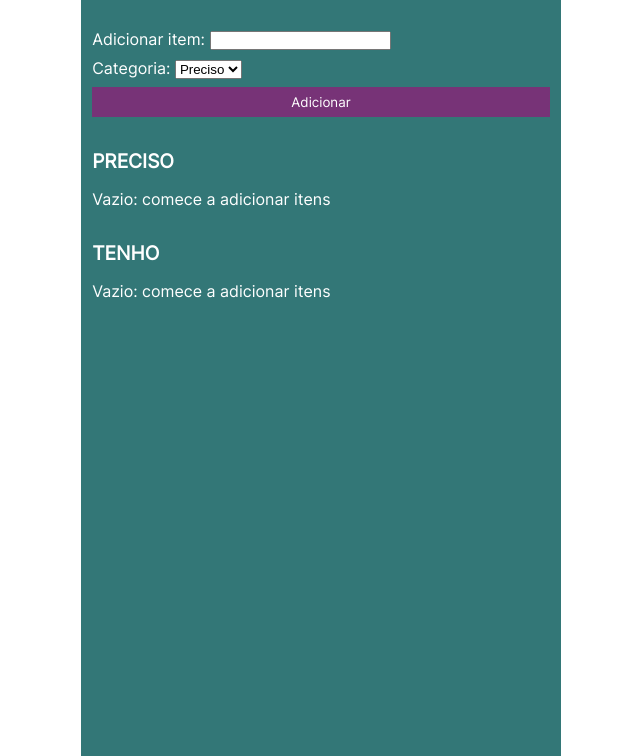
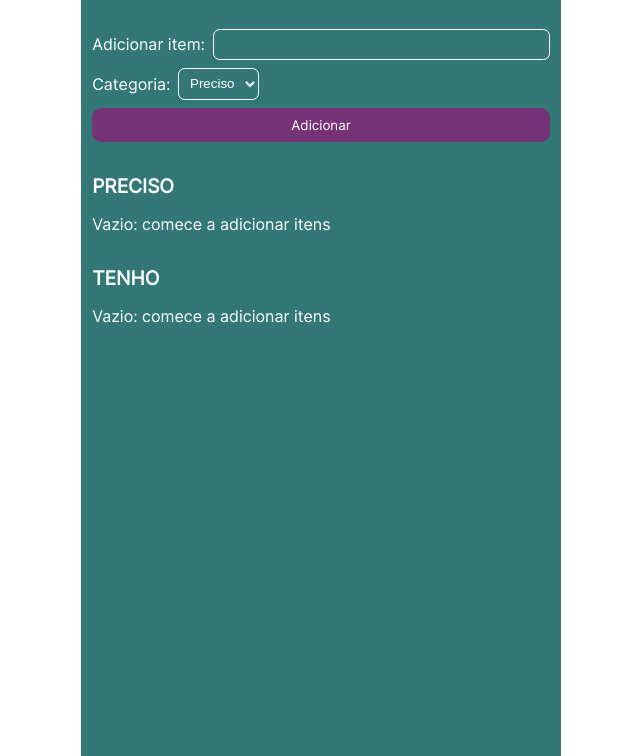
Before and after one commit to zolppy/grocery-list, a website: page index.html in a window 1280 px wide. Shown: the part 44-800 px from the top of the page, without its empty margins (319-959 px from the left). Drawn offline with nearby package versions, Linux system fonts and the light colour scheme.

Commit message:
style: estilos melhorados

```diff
--- a/index.html
+++ b/index.html
@@ -21,11 +21,11 @@
     <main class="app__container">
       <h1 class="app__main-title bold uppercase">Lista de Compras</h1>
       <section class="app__input-section">
-        <div>
+        <div class="app__input-wrapper">
           <label for="app__add-item">Adicionar item:</label>
           <input type="text" id="app__add-item" />
         </div>
-        <div>
+        <div class="app__input-wrapper">
           <label for="app__item-category">Categoria:</label>
           <select id="app__item-category">
             <option value="need" selected>Preciso</option>
--- /dev/null
+++ b/src/sass/module/app/app-addItem.scss
@@ -0,0 +1,8 @@
+#app__add-item {
+  flex: 1;
+  background-color: transparent;
+  border: 1px solid white;
+  padding: 0.5em;
+  border-radius: 0.5em;
+  color: white;
+}
--- a/src/sass/module/app/app-addItemButton.scss
+++ b/src/sass/module/app/app-addItemButton.scss
@@ -1,7 +1,8 @@
 .app__add-item-button {
   background-color: #737;
+  border-radius: 0.7em;
   color: white;
-  padding: 0.5em;
+  padding: 0.7em;
   transition: background-color 0.3s;
 
   &:hover {
--- /dev/null
+++ b/src/sass/module/app/app-inputWrapper.scss
@@ -0,0 +1,5 @@
+.app__input-wrapper {
+  display: flex;
+  column-gap: 0.5em;
+  align-items: center;
+}
--- a/src/sass/module/app/app-item.scss
+++ b/src/sass/module/app/app-item.scss
@@ -5,4 +5,5 @@
   display: flex;
   justify-content: space-between;
   padding-inline: 0.5em;
+  border-radius: 0.5em;
 }
--- /dev/null
+++ b/src/sass/module/app/app-itemCategory.scss
@@ -0,0 +1,7 @@
+#app__item-category {
+  background-color: transparent;
+  border: 1px solid white;
+  padding: 0.5em;
+  border-radius: 0.5em;
+  color: white;
+}
--- a/src/sass/style.scss
+++ b/src/sass/style.scss
@@ -4,6 +4,9 @@
 @import "./module/app/app-container.scss";
 @import "./module/app/app-mainTitle.scss";
 @import "./module/app/app-inputSection.scss";
+@import "./module/app/app-inputWrapper.scss";
+@import "./module/app/app-addItem.scss";
+@import "./module/app/app-itemCategory.scss";
 @import "./module/app/app-addItemButton.scss";
 @import "./module/app/app-section.scss";
 @import "./module/app/app-secondaryTitle.scss";
```
Also changed, not shown: dist/css/style.css, dist/css/style.min.css, 1 other file.
